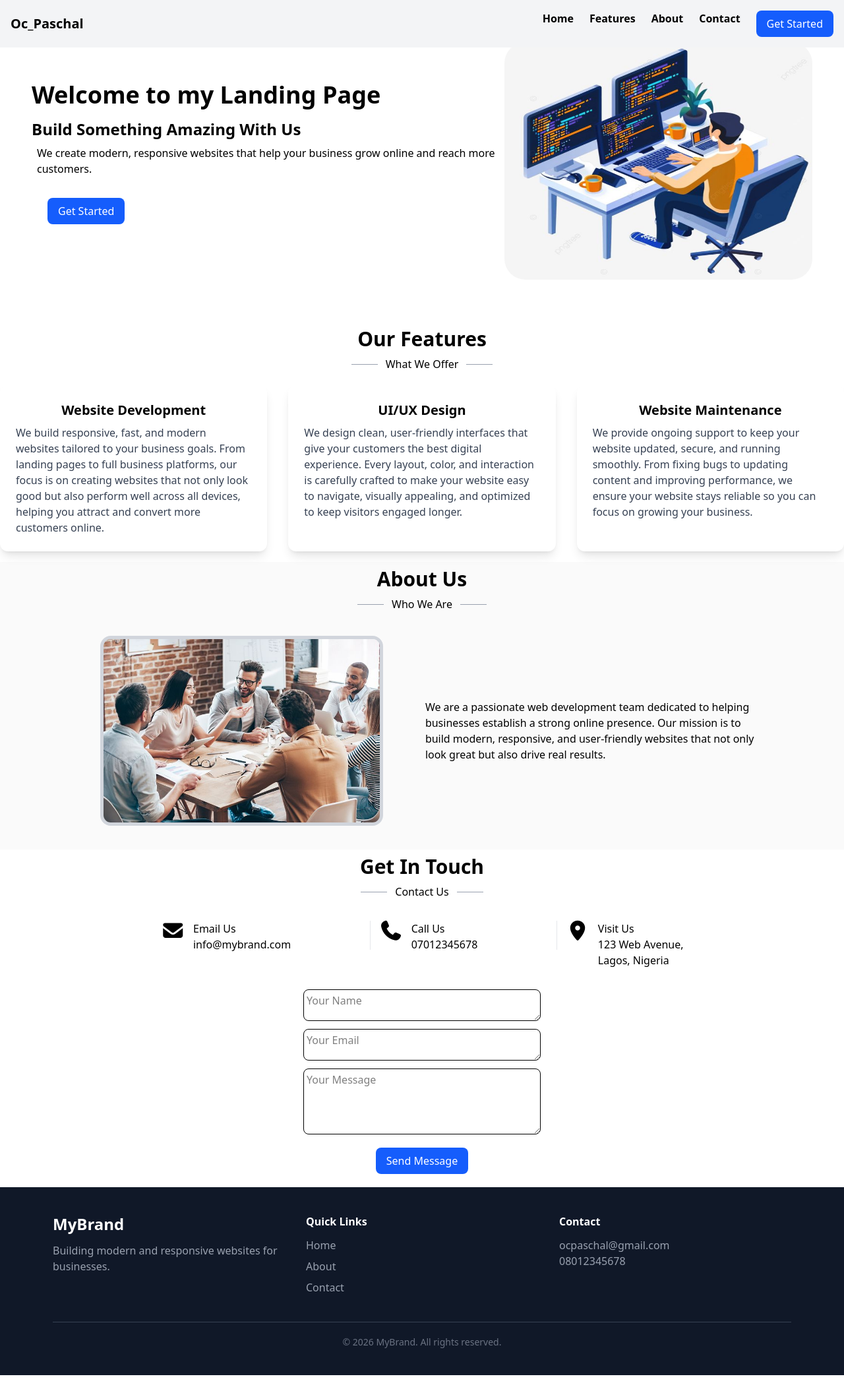
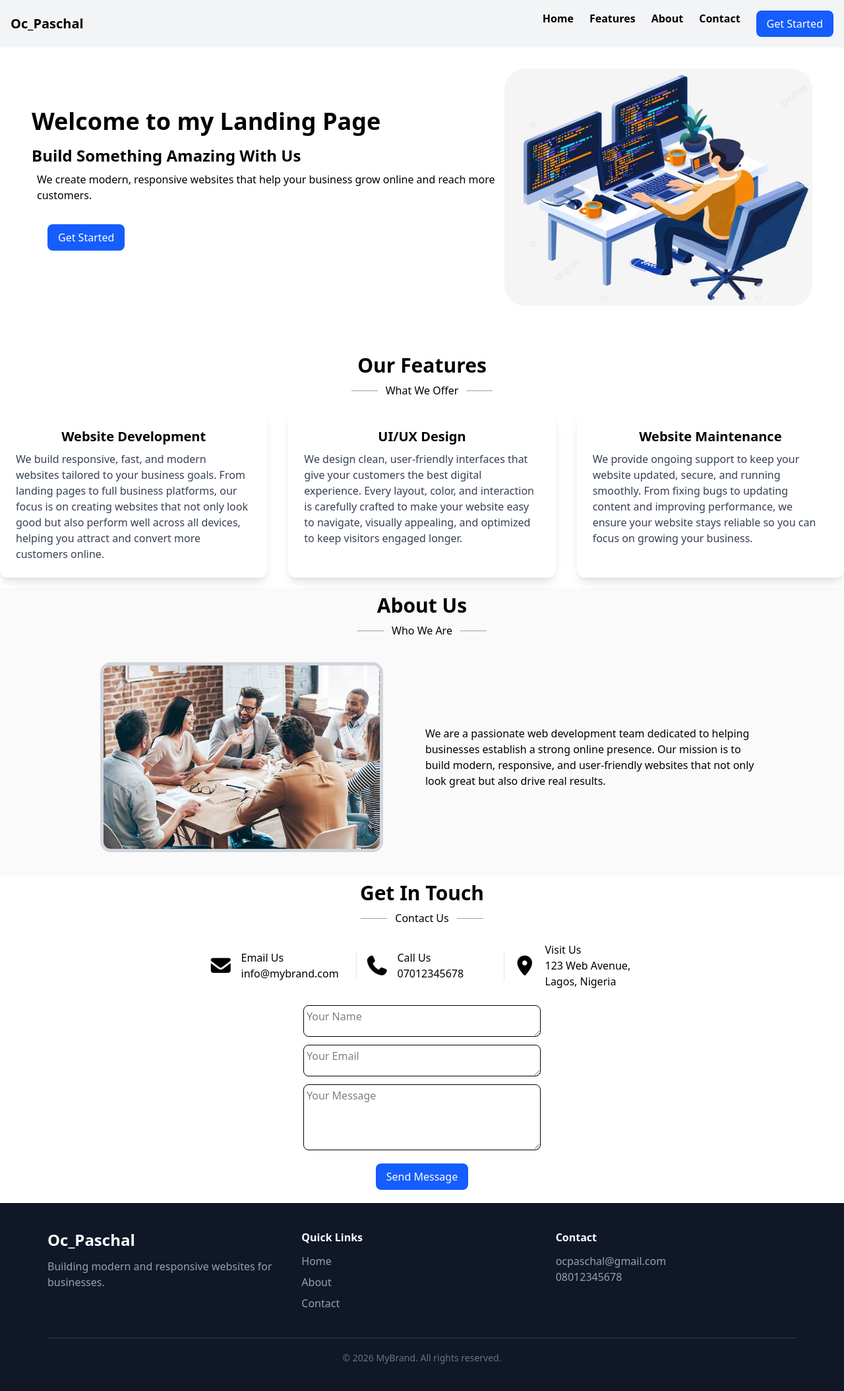
Before and after one commit to Oc-Paschal/Landing-Page-With-React, a React (Vite) app: page / in a window 1280 px wide. Shown: the whole page at 66% size. Before the commit the page ends 2085 px from the top, so only its background shows below. Built offline with nearby package versions, Linux system fonts and the light colour scheme.

Commit message:
done with the landing page

```diff
--- a/src/component/Contact.jsx
+++ b/src/component/Contact.jsx
@@ -11,15 +11,15 @@ const Contact = () => {
         </div>
       </div>
 
-      <div className="flex gap-30   p-8 justify-center w-full ">
-        <div className="flex gap-3">
+      <div className="flex flex-wrap gap-6 p-6 justify-center w-full">
+        <div className="flex gap-3 items-center min-w-[200px]">
           <i className="fa-solid fa-envelope text-3xl text-black"></i>
           <div>
             <h3> Email Us</h3>
             <p>info@mybrand.com</p>
           </div>
         </div>
-        <div className="flex gap-3">
+        <div className="flex gap-3 items-center min-w-[200px]">
           <div className="w-px h-11 bg-gray-200"></div>
           <i className="fa-solid fa-phone text-3xl text-black"></i>
           <div>
@@ -28,7 +28,7 @@ const Contact = () => {
           </div>
         </div>
 
-        <div className="flex gap-3">
+        <div className="flex gap-3 items-center min-w-[200px]">
           <div className="w-px h-11 bg-gray-200"></div>
           <i className="fa-solid fa-location-dot text-3xl text-black"></i>
           <div>
--- a/src/component/Footer.jsx
+++ b/src/component/Footer.jsx
@@ -3,17 +3,16 @@ import React from "react";
 const Footer = () => {
   return (
     <footer className="bg-gray-900 text-white py-10">
-      <div className="max-w-6xl mx-auto px-4">
-        <div className="grid md:grid-cols-3 gap-8">
-          {/* Column 1 */}
+      <div className="max-w-6xl mx-auto px-2">
+        <div className="grid md:grid-cols-3 gap-5">
+
           <div>
-            <h2 className="text-2xl font-bold">MyBrand</h2>
+            <h2 className="text-2xl font-bold">Oc_Paschal</h2>
             <p className="mt-3 text-gray-400">
               Building modern and responsive websites for businesses.
             </p>
           </div>
 
-          {/* Column 2 */}
           <div>
             <h3 className="font-semibold mb-3">Quick Links</h3>
             <ul className="space-y-2 text-gray-400">
@@ -23,7 +22,6 @@ const Footer = () => {
             </ul>
           </div>
 
-          {/* Column 3 */}
           <div>
             <h3 className="font-semibold mb-3">Contact</h3>
             <p className="text-gray-400">ocpaschal@gmail.com</p>
--- a/src/component/Herosection.jsx
+++ b/src/component/Herosection.jsx
@@ -3,9 +3,9 @@ import pinInterestImage from '../Images/Pininterest.jpg';
 
 const Herosection = () => {
   return (
-    <section className="   flex flex-col md:flex-row items-center justify-between   sm:px-12    px-4 sm:py-16 py-9">
+    <section className="  flex flex-col md:flex-row items-center justify-between   sm:px-12    px-4 sm:py-16 py-9">
       <div>
-        <h1 className="text-4xl font-bold mb-4">
+        <h1 className=" flex text-4xl font-bold mb-4  pt-10">
           Welcome to my Landing Page
         </h1>
 
@@ -17,7 +17,7 @@ const Herosection = () => {
 
       <div>
 
-        <img src={pinInterestImage} alt="pininterest image" className="h-90  w-130  rounded-4xl"  />
+        <img src={pinInterestImage} alt="pininterest image" className=" flex   h-90  w-130   rounded-4xl mt-10"  />
       </div>
 
 
```
